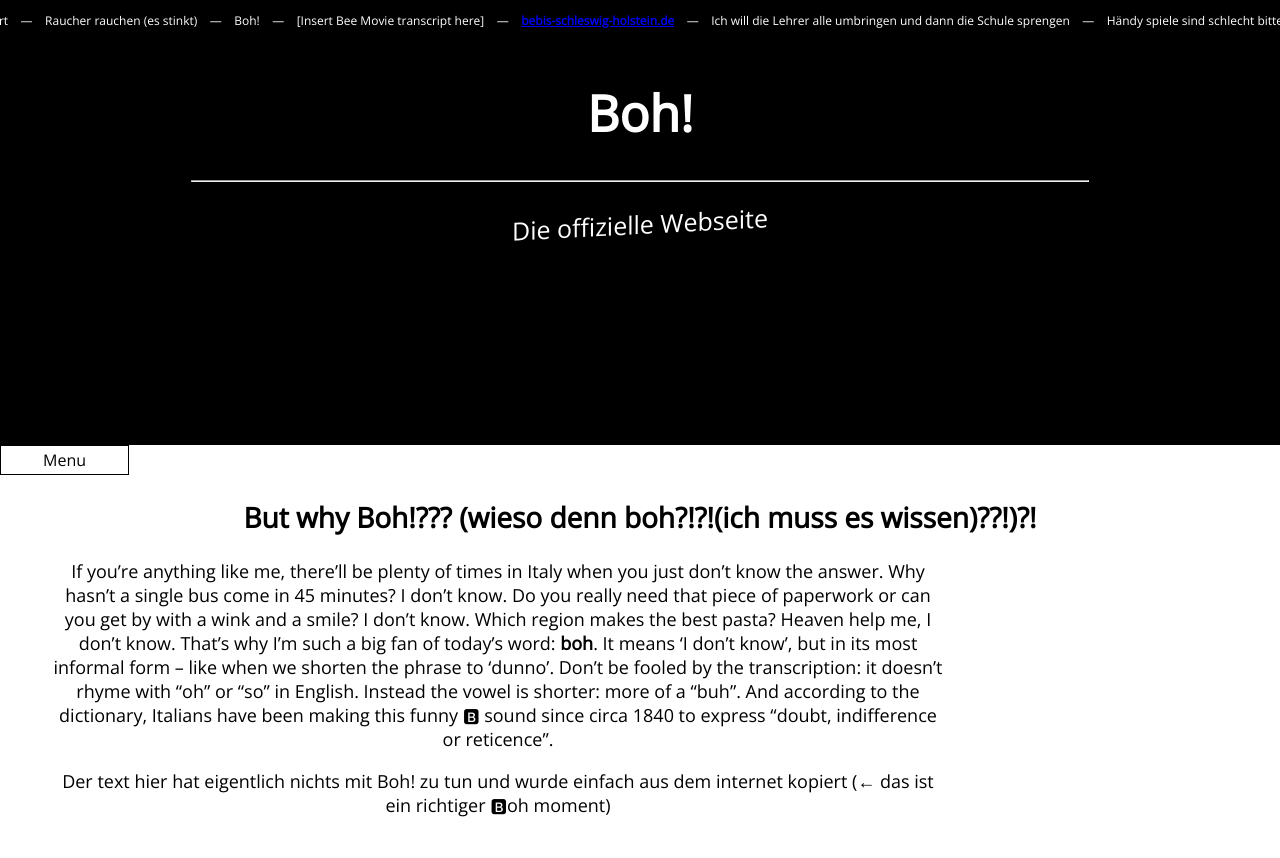
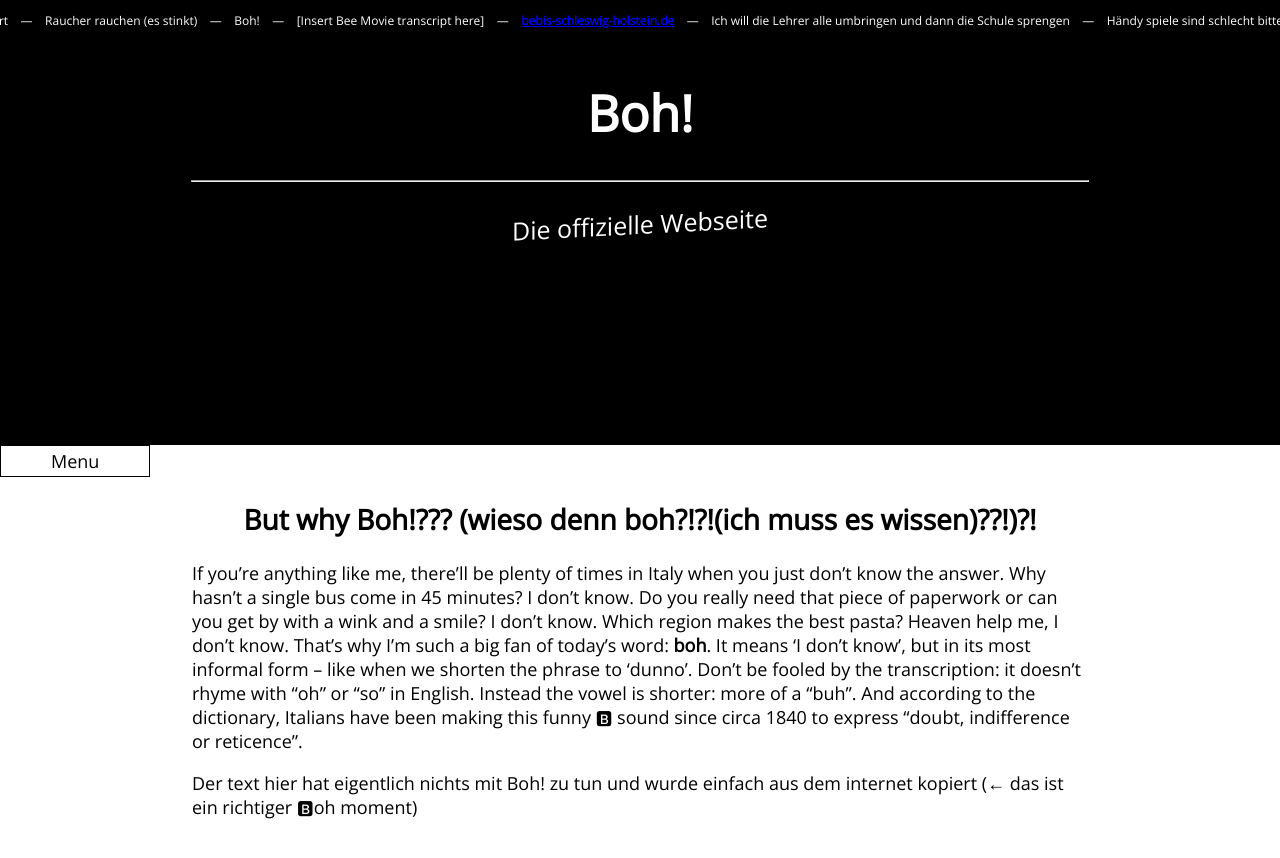
Before and after one commit to cbt-inspector/bohde, a Nuxt app: page / in a window 1280 px wide. Shown: the top 858 px of the page. Built offline with nearby package versions, Linux system fonts and the light colour scheme.

Commit message:
(it wasnt the final commit(but this is))

```diff
--- a/pages/index.vue
+++ b/pages/index.vue
@@ -119,7 +119,6 @@ body {
 .textbdy {
   background: white;
   height: 1500px;
-  text-align: center;
 }
 .textbdy h2 {
   text-align: center;
@@ -130,7 +129,7 @@ body {
   font-family: 'Open Sans', sans-serif;
   font-size: 18px;
   width: 70%;
-  margin-left: 50px;
+  margin-left: 15%;
 }
 
 .skewer {
@@ -160,11 +159,11 @@ body {
   background-color: white;
   border: 1px solid black;
   color: black;
-  padding: 3px 42px;
+  padding: 3px 50px;
   text-align: center;
   text-decoration: none;
   display: inline-block;
-  font-size: 16px;
+  font-size: 18px;
   transition-duration: 0.2s;
   cursor: pointer;
   font-family: 'Open Sans', sans-serif;
```
